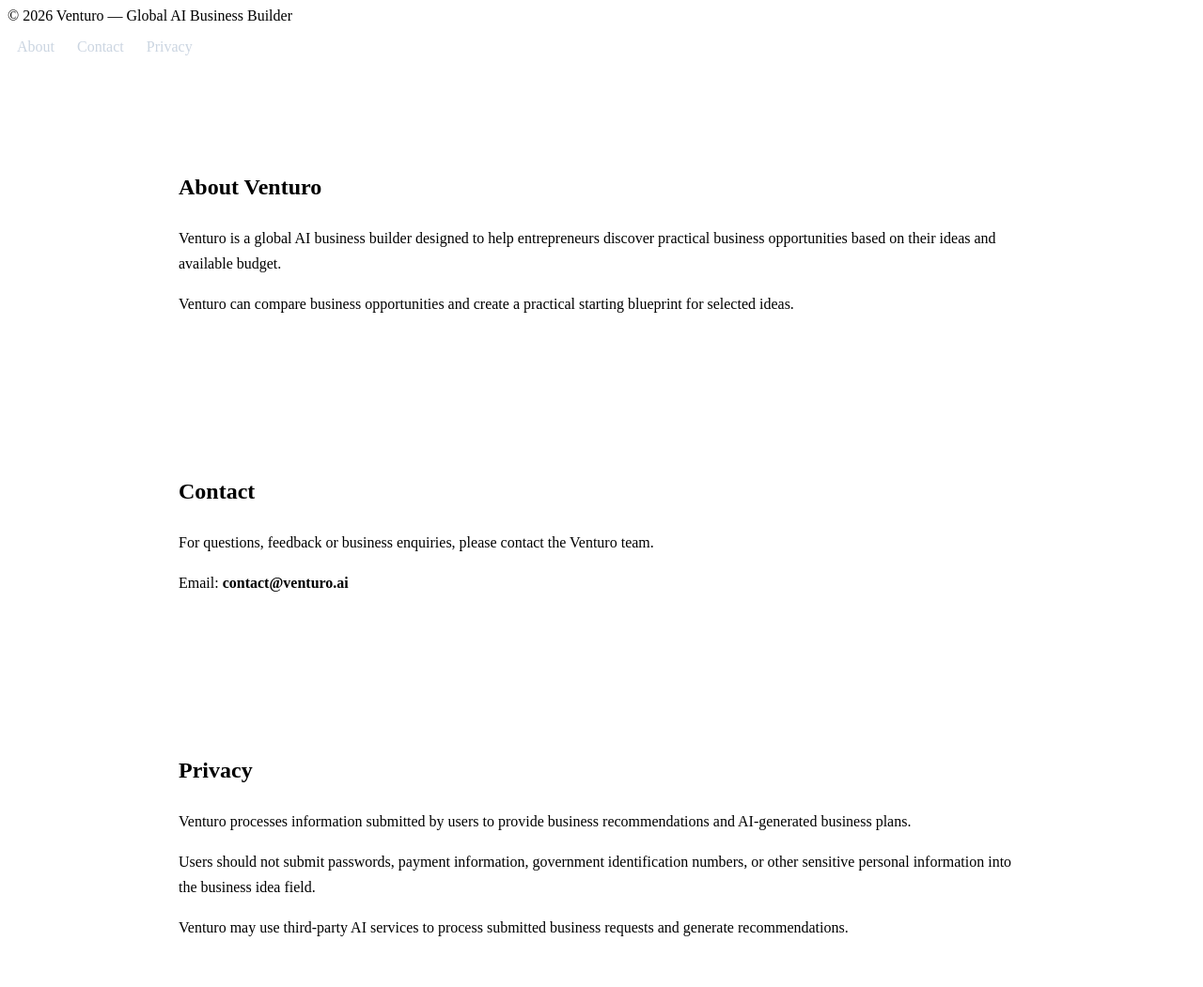
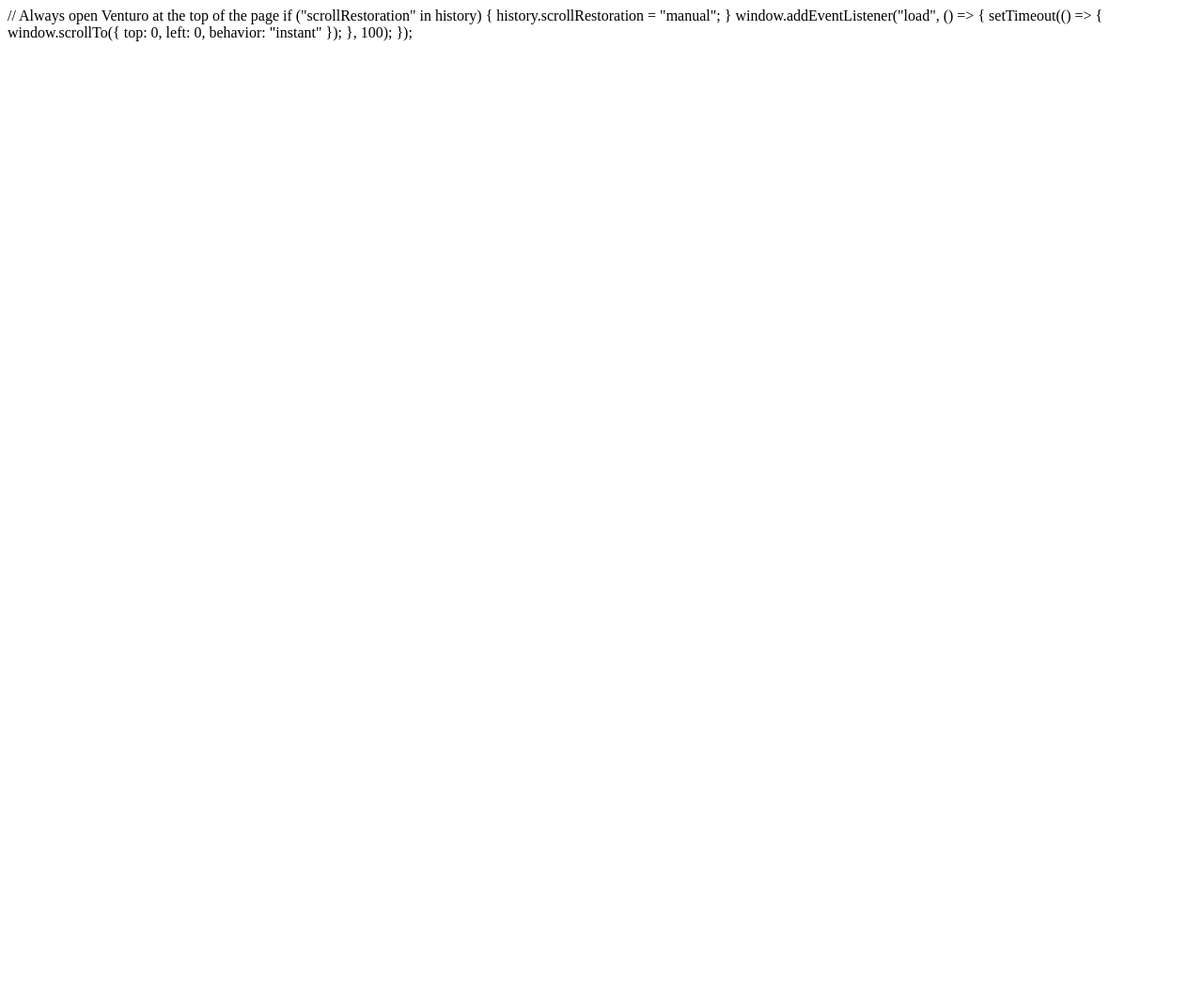
Before and after one commit to ahmadfrouh992-ux/Venturo, a website: page index.html in a window 1280 px wide. Shown: the whole page at 94% size. After the commit the page ends 800 px from the top, so only its background shows below. Drawn offline with Linux system fonts and the light colour scheme.

Commit message:
Update index.html

```diff
--- a/index.html
+++ b/index.html
@@ -1,93 +1,14 @@
-<footer>
-  <div>
-    © 2026 Venturo — Global AI Business Builder
-  </div>
+// Always open Venturo at the top of the page
+if ("scrollRestoration" in history) {
+  history.scrollRestoration = "manual";
+}
 
-  <div style="margin-top:15px;">
-    <a href="#about" style="color:#cbd5e1;margin:0 10px;text-decoration:none;">
-      About
-    </a>
-
-    <a href="#contact" style="color:#cbd5e1;margin:0 10px;text-decoration:none;">
-      Contact
-    </a>
-
-    <a href="#privacy" style="color:#cbd5e1;margin:0 10px;text-decoration:none;">
-      Privacy
-    </a>
-  </div>
-</footer>
-
-<section id="about"
-  style="
-    max-width:900px;
-    margin:70px auto;
-    padding:30px 20px;
-    line-height:1.7;
-  ">
-
-  <h2>About Venturo</h2>
-
-  <p>
-    Venturo is a global AI business builder designed to help
-    entrepreneurs discover practical business opportunities
-    based on their ideas and available budget.
-  </p>
-
-  <p>
-    Venturo can compare business opportunities and create
-    a practical starting blueprint for selected ideas.
-  </p>
-
-</section>
-
-<section id="contact"
-  style="
-    max-width:900px;
-    margin:70px auto;
-    padding:30px 20px;
-    line-height:1.7;
-  ">
-
-  <h2>Contact</h2>
-
-  <p>
-    For questions, feedback or business enquiries, please
-    contact the Venturo team.
-  </p>
-
-  <p>
-    Email:
-    <strong>contact@venturo.ai</strong>
-  </p>
-
-</section>
-
-<section id="privacy"
-  style="
-    max-width:900px;
-    margin:70px auto;
-    padding:30px 20px;
-    line-height:1.7;
-  ">
-
-  <h2>Privacy</h2>
-
-  <p>
-    Venturo processes information submitted by users to
-    provide business recommendations and AI-generated
-    business plans.
-  </p>
-
-  <p>
-    Users should not submit passwords, payment information,
-    government identification numbers, or other sensitive
-    personal information into the business idea field.
-  </p>
-
-  <p>
-    Venturo may use third-party AI services to process
-    submitted business requests and generate recommendations.
-  </p>
-
-</section>
+window.addEventListener("load", () => {
+  setTimeout(() => {
+    window.scrollTo({
+      top: 0,
+      left: 0,
+      behavior: "instant"
+    });
+  }, 100);
+});
```
